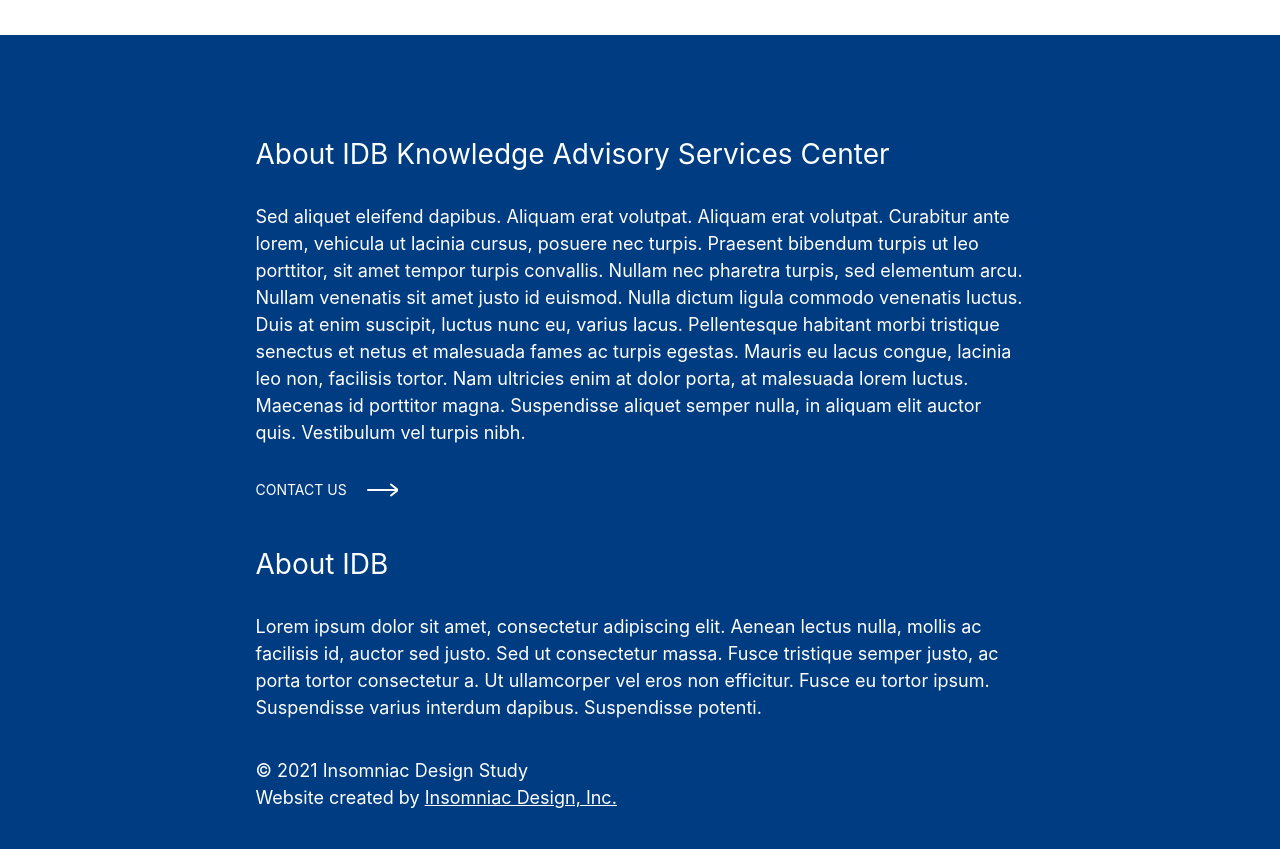
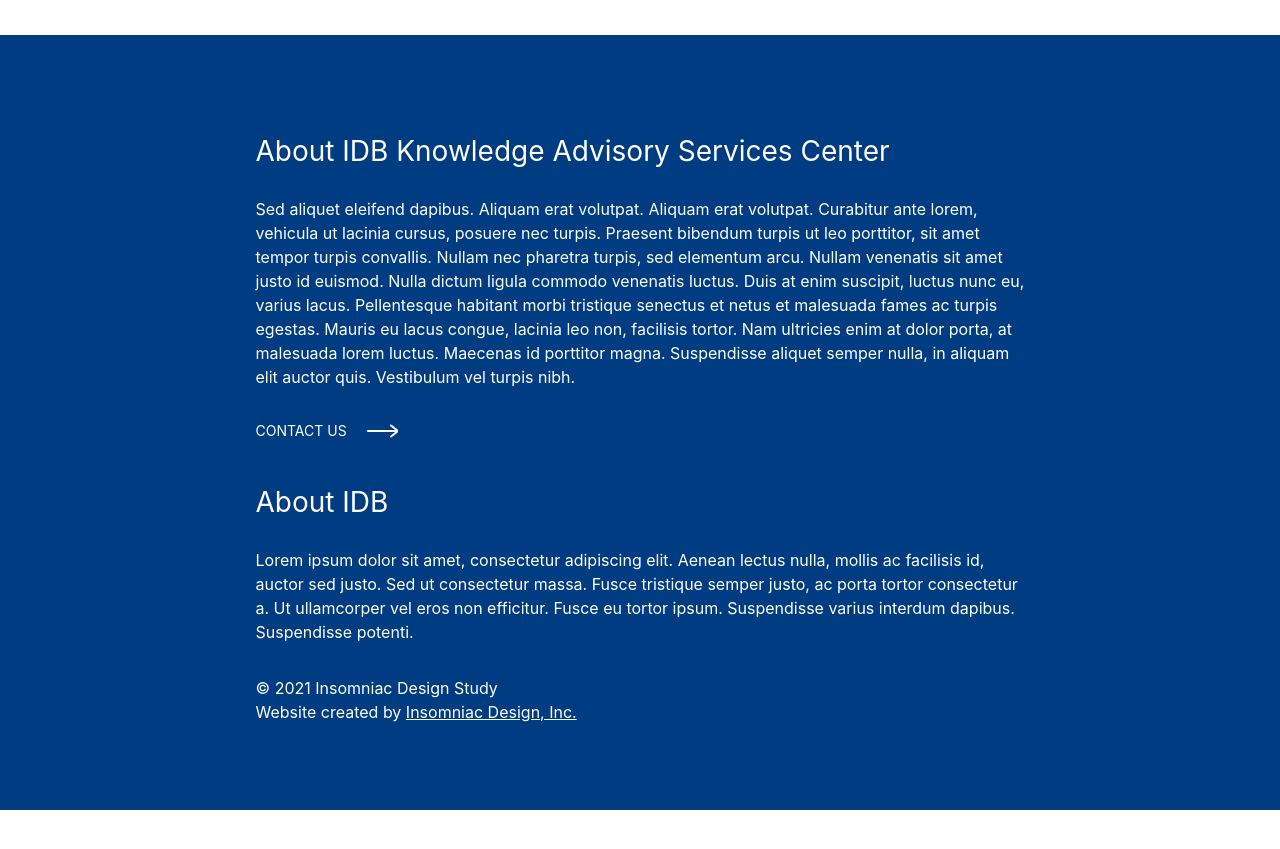
Before and after one commit to Reverse228/InsomniacTestProject, a Next.js app: page / in a window 1280 px wide. Shown: the part 5280-6129 px from the top of the page. After the commit the page ends 6090 px from the top, so only its background shows below. Built offline with nearby package versions, Linux system fonts and the light colour scheme.

Commit message:
Finish all section

```diff
--- a/pages/components/content/footer/styled.ts
+++ b/pages/components/content/footer/styled.ts
@@ -60,12 +60,22 @@
   font-weight: 400;
   font-size: 28px;
   line-height: 42px;
+
+  @media ${device.tablet}{
+    font-size: 28px;
+    line-height: 36px;
+  }
 `
 
 export const Text = styled.p`
   font-weight: 400;
   font-size: 18px;
   line-height: 27px;
+
+  @media ${device.tablet}{
+    font-size: 16px;
+    line-height: 24px;
+  }
 `
 
 export const BottomInfo = styled.div`
```
